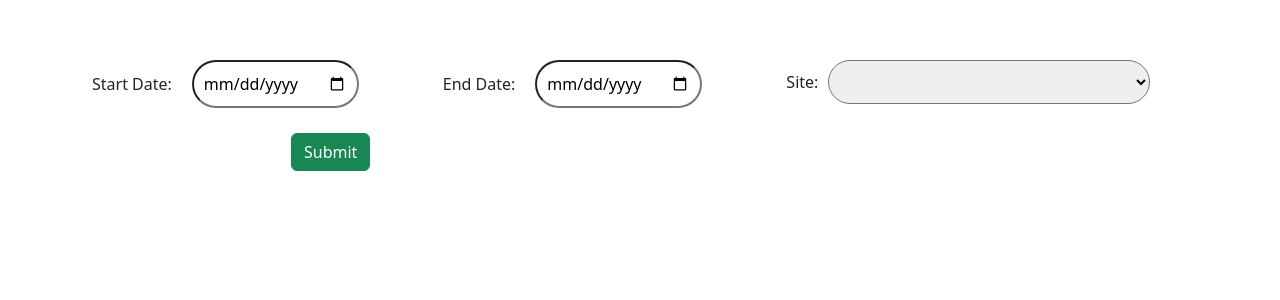
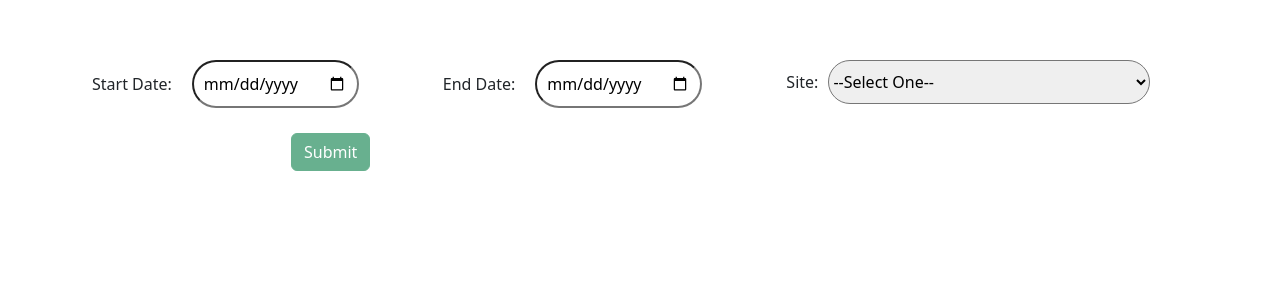
Before and after one commit to preddybreddy/IoT_Dashboard_UI, a React (Create React App) app: page / in a window 1280 px wide. Shown: the top 300 px of the page. Built offline with nearby package versions, Linux system fonts and the light colour scheme.

Commit message:
edit message for date input

```diff
--- /dev/null
+++ b/src/Components/DateEditMessageComponent.js
@@ -0,0 +1,10 @@
+function DateEditMessage()
+{
+    return (
+        <div class="alert alert-danger" role="alert">
+            Start date cannot be greater than End date
+        </div>
+    )
+}
+
+export default DateEditMessage
--- a/src/Components/DateInputComponent.js
+++ b/src/Components/DateInputComponent.js
@@ -1,6 +1,7 @@
 import React from "react";
 import RoomDropdownComponent from "./RoomDropdownComponent";
 import LoadingComponent from "./LoadingComponent";
+import DateEditMessage from "./DateEditMessageComponent";
 
 
 class DateInputComponent extends React.Component {
@@ -13,7 +14,20 @@ class DateInputComponent extends React.Component {
         this.handleChangeEndDate = this.handleChangeEndDate.bind(this)
         this.handleChangeSiteId = this.handleChangeSiteId.bind(this)
         this.handleSubmit = this.handleSubmit.bind(this)
-        //this.populateRooms = false
+    }
+
+    startDateGreaterThanEndDate()
+    {
+
+        let startDate = new Date(this.state.startDate)
+        let endDate = new Date(this.state.endDate)
+        return startDate > endDate
+
+    }
+
+    handleChangeSubmitButton()
+    {
+        return (this.state.startDate !== '' && this.state.endDate !== '' && this.state.siteId !== 0)
     }
 
     handleChangeStartDate(event)
@@ -40,6 +54,8 @@ class DateInputComponent extends React.Component {
         //let dashboard_url = `https://localhost:7149/api/Dashboard/sitevalues?startDate=${this.state.startDate}&endDate=${this.state.endDate}&siteId=${this.state.siteId}`
         let dashboard_url = `https://dashboardapi20230627143908-v2.azurewebsites.net/api/Dashboard/sitevalues?startDate=${this.state.startDate}&endDate=${this.state.endDate}&siteId=${this.state.siteId}`
         this.setState(prevState => prevState.loading = true)
+        if (!this.startDateGreaterThanEndDate())
+        {
             const raw_response = await fetch(dashboard_url)
             const json_response = await raw_response.json()
             console.log(json_response)
@@ -50,11 +66,13 @@ class DateInputComponent extends React.Component {
 
             event.preventDefault()
         }
+    }
 
     render() {
 
         let roomsDropDown;
         let loadingComponent;
+        let dateEditMessage;
         if (this.state.populateRooms && !this.state.loading)
         {
             roomsDropDown = <RoomDropdownComponent responseObj={this.state.responseObj} loadingIndicator={this.state.loading} />
@@ -68,14 +86,21 @@ class DateInputComponent extends React.Component {
         {
             loadingComponent = null
         }
+        if (this.startDateGreaterThanEndDate())
+        {
+            dateEditMessage = <DateEditMessage />
+        }
         return (
             <div className="main-container container">
-
+                {dateEditMessage}
                 <div className="input-group">
                     <div className="input-start-date">
                         <label>Start Date: </label>
+
                         <div className="input-date-outer" >
+
                             <input className="input-date" placeholder='Start Date' type="date"  onChange={this.handleChangeStartDate}></input>
+
                         </div>
                     </div>
                     <div className="input-end-date">
@@ -88,8 +113,8 @@ class DateInputComponent extends React.Component {
                         <label>Site: </label>
                         <div className="input-site-outer">
                             <div className="site-drop-down">
-                                <select className="site-drop-down-select" onChange={this.handleChangeSiteId}>
-                                    <option value="0"></option>
+                                <select className="site-drop-down-select" textCenter onChange={this.handleChangeSiteId}>
+                                    <option  value="0">--Select One--</option>
                                     <option value="1">PCI Rockford</option>
                                     <option value="2">PCI Biotec</option>
                                     <option value="3">GSK Conshohocken</option>
@@ -105,7 +130,8 @@ class DateInputComponent extends React.Component {
                         </div>
                     </div>
                     <div className="submit-button">
-                        <button type="button" className="btn btn-success" onClick={this.handleSubmit}>Submit</button>
+
+                        <button disabled={!this.handleChangeSubmitButton()} type="button" className="btn btn-success" onClick={this.handleSubmit}>Submit</button>
                     </div>
 
                 </div>
--- a/src/index.css
+++ b/src/index.css
@@ -122,3 +122,8 @@ label {
   height: 100%;
   width: 100%;
 }
+
+.alert.alert-danger {
+  display: inline-block;
+
+}
```
Lines whose indentation alone changed are shown as unchanged.
